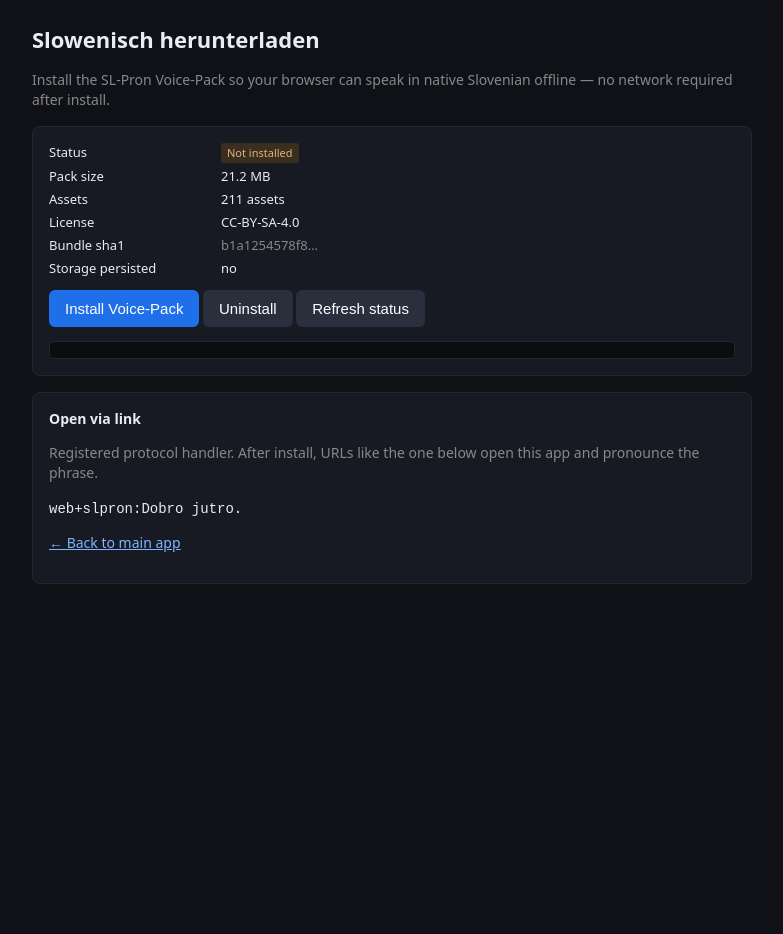
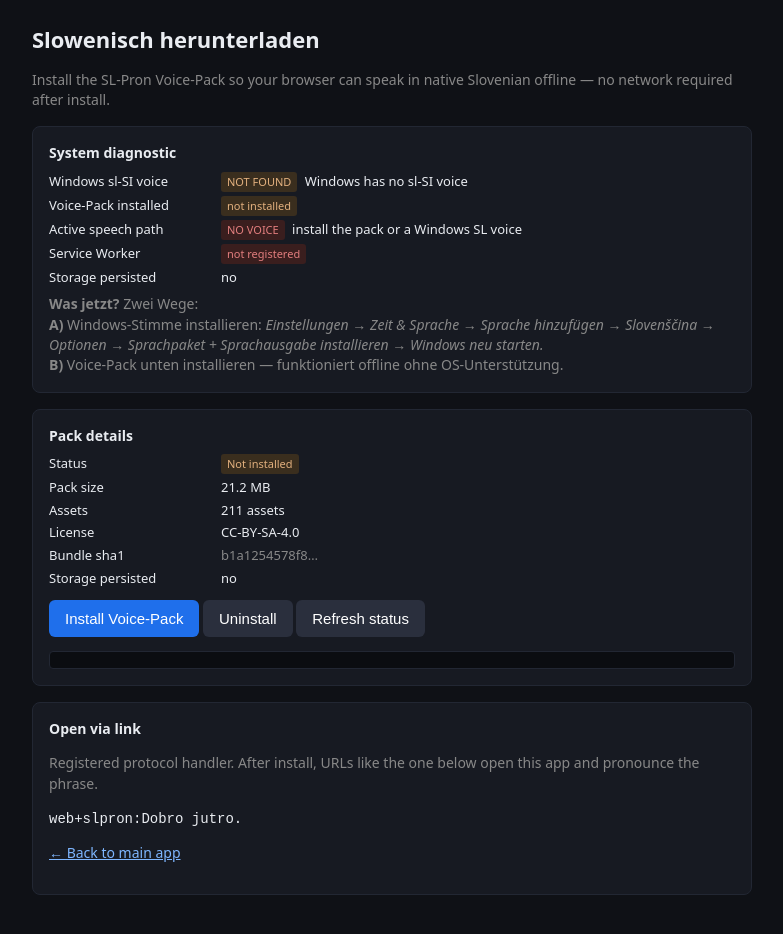
Before and after one commit to Geistesblitz4Erfurt/geistesblitz4erfurt.github.io, a plain HTML site: page web_test/install.html in a window 1280 px wide. Shown: the whole page, without its empty margins (248-1031 px from the left). Before the commit the page ends 800 px from the top, so only its background shows below. Drawn offline with Linux system fonts and the light colour scheme.

Commit message:
feat(install): system diagnostic panel
Shows which speech path will actually fire after install:
  - Windows sl-SI voice detection (with voice list)
  - Pack install state + bundle size
  - Active path: OS VOICE > PACK FALLBACK > NONE
  - Service worker state + scope
  - Storage persistence
Includes guidance for installing Windows SL speech pack when no
sl-SI voice is present.

```diff
--- a/web_test/install.html
+++ b/web_test/install.html
@@ -32,7 +32,21 @@
   <p class="muted">Install the SL-Pron Voice-Pack so your browser can speak in native Slovenian offline — no network required after install.</p>
 
   <div class="card">
-    <div class="kv" id="status-kv">
+    <strong>System diagnostic</strong>
+    <div class="kv" style="margin-top:8px" id="diag-kv">
+      <div>Windows sl-SI voice</div><div id="diag-osvoice">checking…</div>
+      <div>Voice-Pack installed</div><div id="diag-pack">checking…</div>
+      <div>Active speech path</div><div id="diag-active">checking…</div>
+      <div>Service Worker</div><div id="diag-sw">checking…</div>
+      <div>Storage persisted</div><div id="diag-persist">—</div>
+    </div>
+    <div id="diag-voices" class="muted" style="margin-top:8px; font-size:12px"></div>
+    <div id="diag-hint" class="muted" style="margin-top:8px"></div>
+  </div>
+
+  <div class="card">
+    <strong>Pack details</strong>
+    <div class="kv" style="margin-top:8px" id="status-kv">
       <div>Status</div><div id="stat-installed">—</div>
       <div>Pack size</div><div id="stat-size">—</div>
       <div>Assets</div><div id="stat-count">—</div>
@@ -75,7 +89,74 @@
     } catch (err) { log('sw register failed: ' + err, 'err'); }
   }
 
+  function slVoices() {
+    if (!('speechSynthesis' in window)) return [];
+    return (speechSynthesis.getVoices() || []).filter(v => (v.lang || '').toLowerCase().startsWith('sl'));
+  }
+
+  function badge(text, cls) { return `<span class="badge ${cls}">${text}</span>`; }
+
+  async function refreshDiag() {
+    const voices = slVoices();
+    const osEl = document.getElementById('diag-osvoice');
+    const listEl = document.getElementById('diag-voices');
+    const hintEl = document.getElementById('diag-hint');
+    const packEl = document.getElementById('diag-pack');
+    const actEl = document.getElementById('diag-active');
+    const swEl = document.getElementById('diag-sw');
+    const persEl = document.getElementById('diag-persist');
+
+    if (voices.length) {
+      osEl.innerHTML = badge('FOUND', 'ok') + ' ' + voices.length + ' voice(s)';
+      listEl.innerHTML = voices.map(v => `• <code>${v.name}</code> &nbsp; lang=<code>${v.lang}</code> ${v.localService ? '<span class="badge ok">local</span>' : '<span class="badge warn">remote</span>'} ${v.default ? '<span class="badge">default</span>' : ''}`).join('<br>');
+    } else {
+      osEl.innerHTML = badge('NOT FOUND', 'warn') + ' Windows has no sl-SI voice';
+      listEl.innerHTML = '';
+    }
+
+    let installed = false, rec = null;
+    if (window.SLPronInstall) {
+      try { rec = await SLPronInstall.status(); installed = rec.installed; } catch (_) {}
+    }
+    packEl.innerHTML = installed
+      ? badge('INSTALLED', 'ok') + ' v' + (rec.manifest_version || '?') + ' · ' + SLPronInstall.toBytes(rec.total_bytes || 0)
+      : badge('not installed', 'warn');
+    persEl.textContent = rec && rec.persisted ? 'yes' : 'no';
+
+    // Service worker state
+    if ('serviceWorker' in navigator) {
+      const reg = await navigator.serviceWorker.getRegistration('/');
+      if (reg && reg.active) swEl.innerHTML = badge('ACTIVE', 'ok') + ' scope=' + reg.scope;
+      else if (reg) swEl.innerHTML = badge('registering', 'warn');
+      else swEl.innerHTML = badge('not registered', 'err');
+    } else {
+      swEl.innerHTML = badge('unsupported', 'err');
+    }
+
+    // Active speech path priority: OS voice > Pack fallback > none
+    if (voices.length) {
+      actEl.innerHTML = badge('OS VOICE', 'ok') + ` <code>${voices[0].name}</code> — Web Speech API synthesizes directly`;
+    } else if (installed) {
+      actEl.innerHTML = badge('PACK FALLBACK', 'ok') + ' Web-Audio concatenation of cached samples';
+    } else {
+      actEl.innerHTML = badge('NO VOICE', 'err') + ' install the pack or a Windows SL voice';
+    }
+
+    // Guidance
+    if (!voices.length && !installed) {
+      hintEl.innerHTML = `
+        <strong>Was jetzt?</strong> Zwei Wege:<br>
+        <b>A)</b> Windows-Stimme installieren: <i>Einstellungen → Zeit & Sprache → Sprache hinzufügen → Slovenščina → Optionen → Sprachpaket + Sprachausgabe installieren → Windows neu starten.</i><br>
+        <b>B)</b> Voice-Pack unten installieren — funktioniert offline ohne OS-Unterstützung.`;
+    } else if (!voices.length && installed) {
+      hintEl.innerHTML = 'Pack installiert. Web-Audio-Fallback wird für alle Aussprachen genutzt. Für noch natürlichere Stimme optional Weg A (Windows-Sprachpaket).';
+    } else {
+      hintEl.innerHTML = 'System nutzt native Windows-Stimme. Pack empfohlen als Offline-Backup.';
+    }
+  }
+
   async function refresh() {
+    await refreshDiag();
     const mf = await SLPronInstall.fetchManifest().catch(e => null);
     if (mf) {
       $('stat-size').textContent = SLPronInstall.toBytes(mf.total_size_bytes);
@@ -130,6 +211,13 @@
 
   registerSW();
   refresh();
+  // Chrome populates voices async — re-diag whenever the list changes.
+  if ('speechSynthesis' in window) {
+    speechSynthesis.addEventListener('voiceschanged', refreshDiag);
+    // Some Chromes need an explicit nudge.
+    setTimeout(refreshDiag, 300);
+    setTimeout(refreshDiag, 1500);
+  }
 </script>
 </body>
 </html>
```
